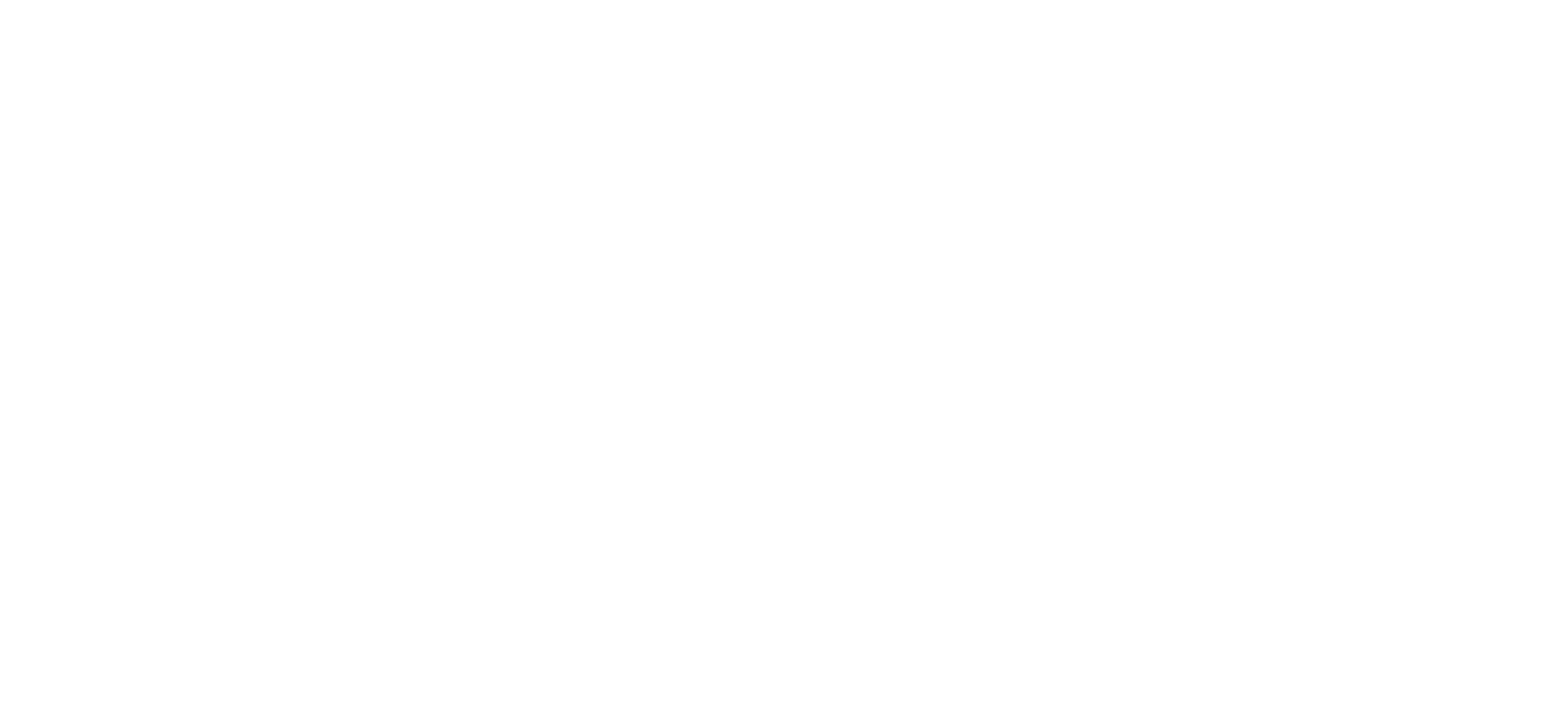
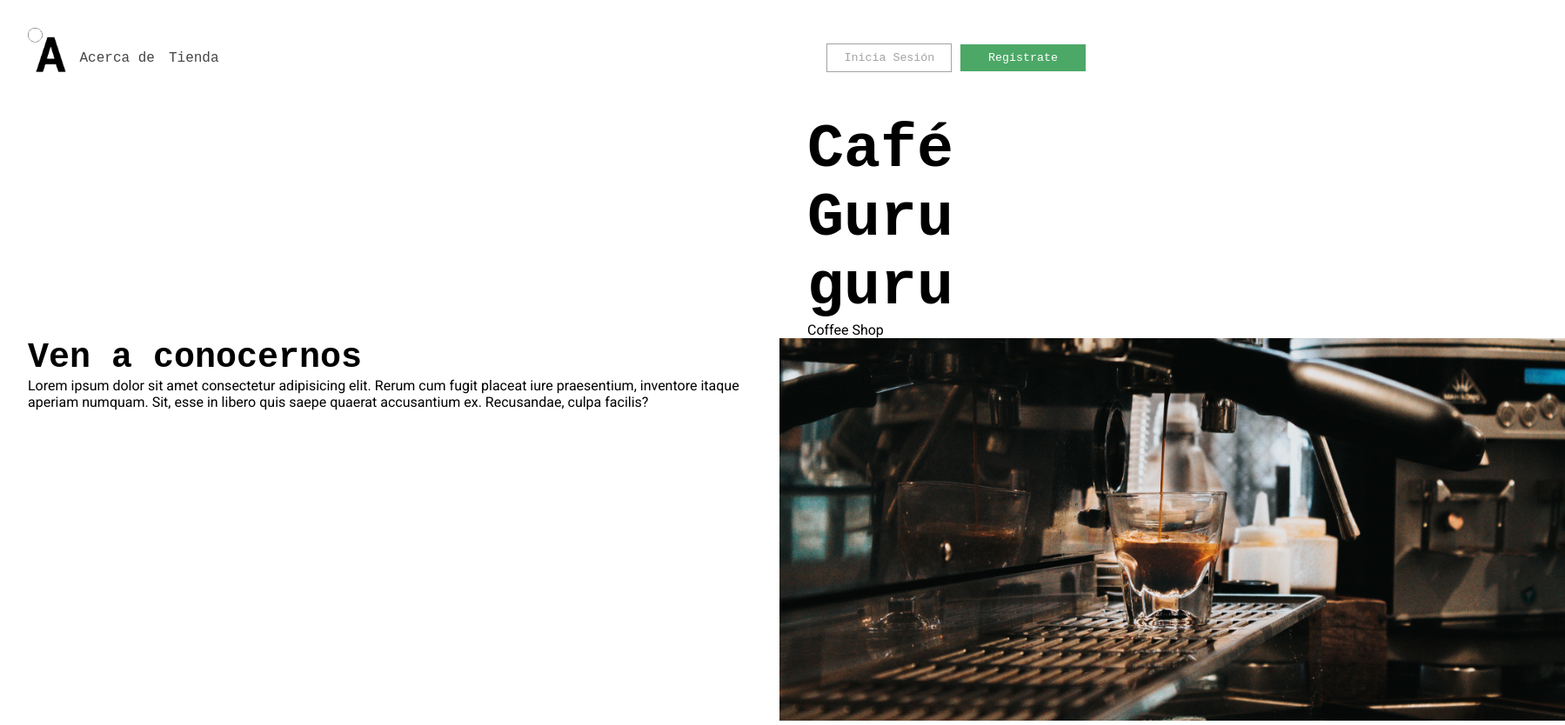
Before and after one commit to MauricioTRP/Cafeteria-Agere, a plain HTML site: page index.html in a window 1280 px wide. Shown: the whole page at 87% size, 1799 px wide, since content can reach past the window. Before the commit the page ends 800 px from the top, so only its background shows below. Drawn offline with Linux system fonts and the light colour scheme; a web font is replaced by a local one.

Commit message:
Added index.html

```diff
--- a/assets/css/main.css
+++ b/assets/css/main.css
@@ -17,4 +17,100 @@
 :root {
   font-family: "PT Mono", monospace;
   font-weight: 400;
+}
+
+h1, .fs-xxxl {
+  font-size: 70px;
+  font-family: "PT Mono", monospace;
+}
+
+h2, .fs-xxl {
+  font-size: 40px;
+  font-family: "PT Mono", monospace;
+}
+
+h3, .fs-xl {
+  font-size: 30px;
+  font-family: "PT Mono", monospace;
+}
+
+h4, .fs-lg {
+  font-size: 18px;
+  font-family: "PT Mono", monospace;
+}
+
+p, .fs-md {
+  font-size: 16px;
+  font-family: "Roboto", sans-serif;
+}
+
+.nav {
+  display: flex;
+  justify-content: space-between;
+  align-items: center;
+  margin-inline: 2rem;
+  padding-block: 2rem;
+}
+
+.section {
+  display: flex;
+}
+.section__left {
+  width: 70%;
+}
+.section__right {
+  width: 30%;
+}
+
+.btn {
+  font-family: "PT Mono", monospace;
+  text-align: center;
+  padding: 0.5rem;
+  min-width: 9rem;
+  max-width: 100%;
+}
+.btn:hover {
+  cursor: pointer;
+}
+
+.nav__list {
+  display: flex;
+  list-style: none;
+  align-items: center;
+  gap: 1rem;
+}
+
+.logo {
+  height: 4rem;
+}
+
+.text-block {
+  padding-inline: 2rem;
+}
+
+.btn--primary {
+  background-color: #fff;
+  color: #a2a2a2;
+  border: 1px solid #a2a2a2;
+}
+.btn--primary:hover {
+  color: #000;
+  border-color: #000;
+}
+
+.btn--secondary {
+  background-color: #4ca866;
+  color: #fff;
+}
+.btn--secondary:hover {
+  color: #454545;
+  background-color: #9dcfab;
+}
+
+a {
+  text-decoration: none;
+  color: #454545;
+}
+a:hover {
+  color: #000;
 }/*# sourceMappingURL=main.css.map */
--- a/index.html
+++ b/index.html
@@ -8,6 +8,46 @@
   <script src="https://kit.fontawesome.com/0e44dc81b4.js" crossorigin="anonymous"></script>
 </head>
 <body>
+  <nav class="nav">
+    <div>
+      <ul class="nav__list">
+        <li>
+            <img class="logo" src="assets/images/logo.png" alt="">
+        </li>
+        <li><a href="#">Acerca de</a></li>
+        <li><a href="#">Tienda</a></li>
+      </ul>
+    </div>
 
+    <div class="session">
+      <button class="btn btn--primary">Inicia Sesión</button>
+      <button class="btn btn--secondary">Registrate</button>
+    </div>
+  </nav>
+
+  <!-- Sección 2 -->
+  <div class="section">
+    <div class="section__left"></div>
+    <div class="section__right">
+      <div class="text-block">
+        <h1>Café Guru guru</h1>
+        <p>Coffee Shop</p>
+      </div>
+    </div>
+  </div>
+
+  <!-- Sección 3 -->
+
+  <div class="section">
+    <div class="section__left">
+      <div class="text-block">
+        <h2>Ven a conocernos</h2>
+        <p>Lorem ipsum dolor sit amet consectetur adipisicing elit. Rerum cum fugit placeat iure praesentium, inventore itaque aperiam numquam. Sit, esse in libero quis saepe quaerat accusantium ex. Recusandae, culpa facilis?</p>
+      </div>
+    </div>
+    <div class="section__right">
+      <img src="assets/images/img-2.png" alt="">
+    </div>
+  </div>
 </body>
 </html>
```
Also changed, not shown: 1 other file.
